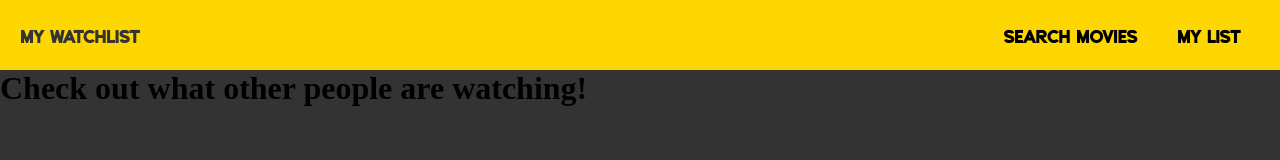
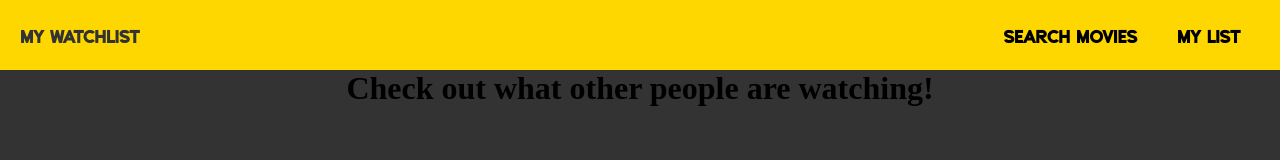
Before and after one commit to hliu12/Movie-App, a website: page public/my-list.html in a window 1280 px wide. Drawn offline with Linux system fonts and the light colour scheme; no server answers.

Commit message:
Update my-list.html

```diff
--- a/public/my-list.html
+++ b/public/my-list.html
@@ -6,6 +6,12 @@
     <meta name="viewport" content="width=device-width, initial-scale=1.0" />
     <link rel="stylesheet" href="styles.css" />
     <title>Search Movies</title>
+    <style>
+      #container {
+        display: flex;
+        justify-content: center;
+      }
+    </style>
   </head>
   <body>
     <header id="header">
@@ -24,8 +30,10 @@
         </div>
       </ul>
     </header>
+    <div id="container">
     <h1>Check out what other people are watching!</h1>
     <div id="results-div"></div>
+    </div>
 
     <script src="my-list.js"></script>
   </body>
```
